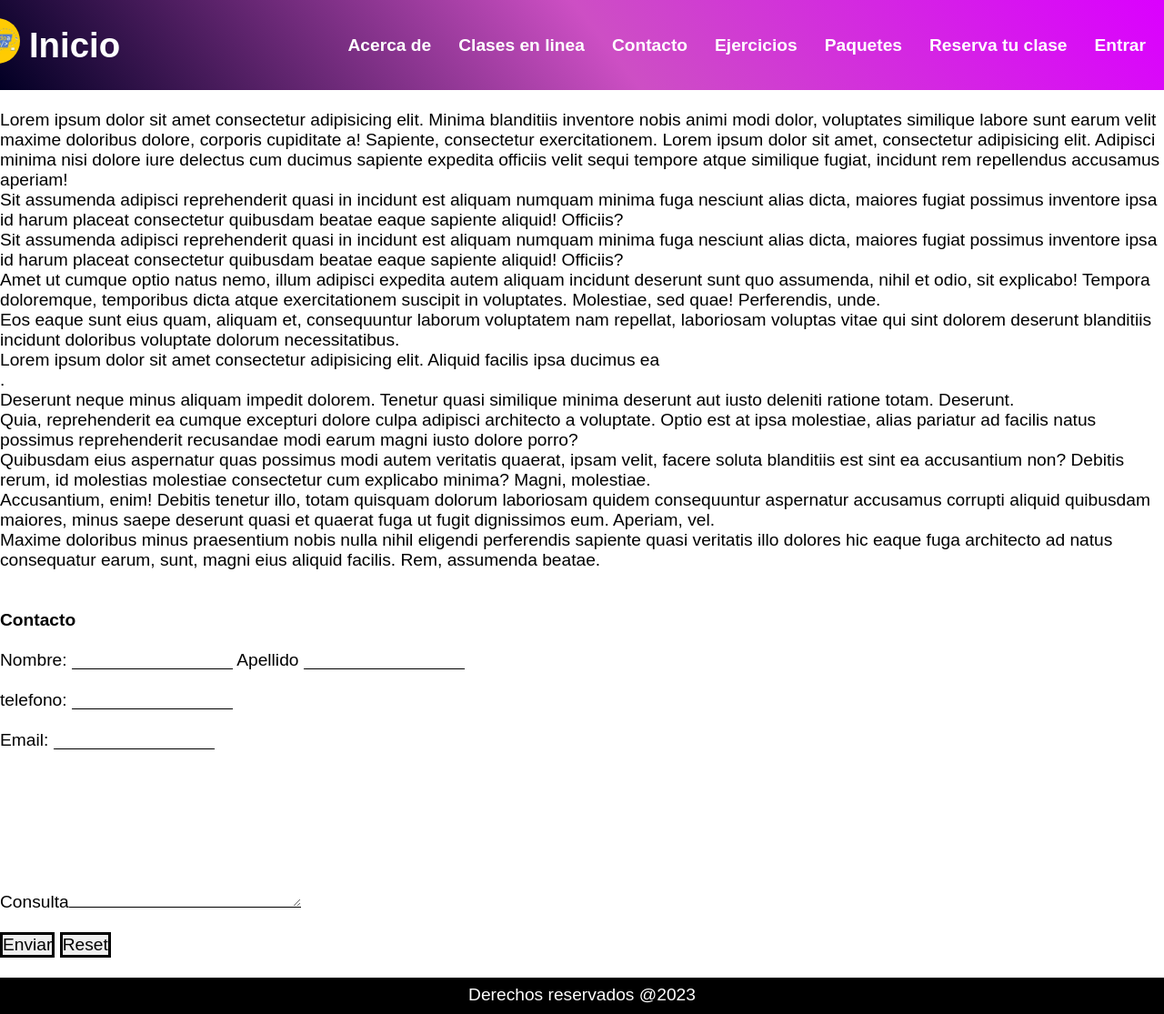
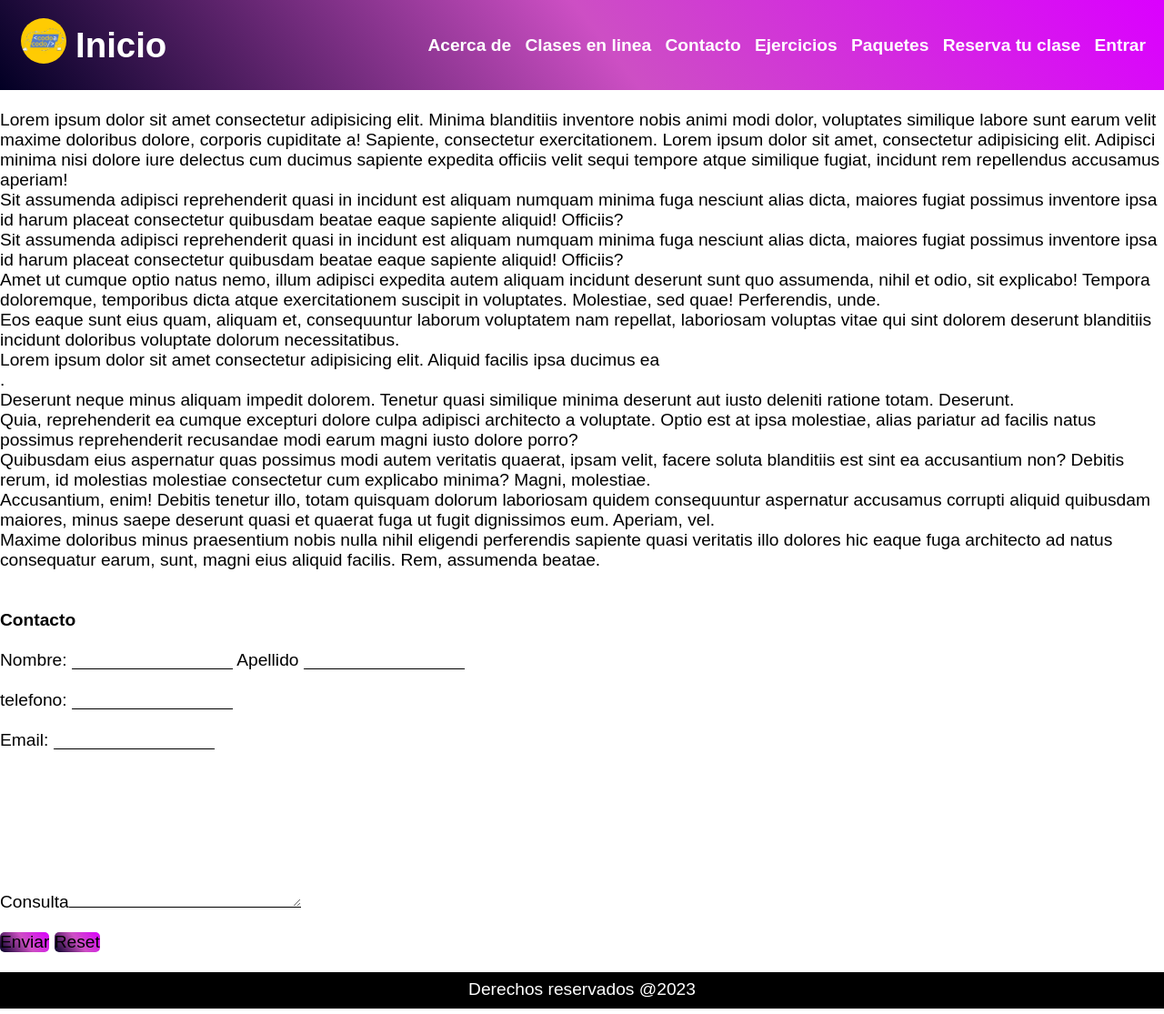
Before and after one commit to galmiron86/tpo-ultimo, a plain HTML site: page index.html in a window 1280 px wide. Shown: the whole page at 91% size. Drawn offline with Linux system fonts and the light colour scheme.

Commit message:
ulti 28/08

```diff
--- a/index.html
+++ b/index.html
@@ -1,11 +1,13 @@
 <!DOCTYPE html>
 <html lang="en">
+
 <head>
     <meta charset="UTF-8">
     <meta name="viewport" content="width=device-width, initial-scale=1.0">
     <link rel="stylesheet" href="style.css">
     <title>Tpo</title>
 </head>
+
 <body>
     <header>
         <div class="logo">
@@ -13,31 +15,52 @@
             <p>Inicio</p>
         </div>
         <nav>
-        <ul>
-            <li><a href="template/acerca-de.html">Acerca de</a></li>
-            <li><a href="template/clases-en-linea.html">Clases en linea</a></li>
-            <li><a href="#section1">Contacto</a></li>
-            <li><a href="template/ejercicios.html">Ejercicios</a></li>
-            <li><a href="template/paquetes.html">Paquetes</a></li>
-            <li><a href="template/reserva.html">Reserva tu clase</a></li>
-            <li><a href="template/entrar.html">Entrar</a></li>
-        </ul>
+
+            <a href="template/acerca-de.html">Acerca de</a>
+            <a href="template/clases-en-linea.html">Clases en linea</a>
+            <a href="#section1">Contacto</a>
+            <a href="template/ejercicios.html">Ejercicios</a>
+            <a href="template/paquetes.html">Paquetes</a>
+            <a href="template/reserva.html">Reserva tu clase</a>
+            <a href="template/entrar.html">Entrar</a>
+
         </nav>
     </header>
     <main>
         <p><br>
-        Lorem ipsum dolor sit amet consectetur adipisicing elit. Minima blanditiis inventore nobis animi modi dolor, voluptates similique labore sunt earum velit maxime doloribus dolore, corporis cupiditate a! Sapiente, consectetur exercitationem.
-        Lorem ipsum dolor sit amet, consectetur adipisicing elit. Adipisci minima nisi dolore iure delectus cum ducimus sapiente expedita officiis velit sequi tempore atque similique fugiat, incidunt rem repellendus accusamus aperiam!
-        <p>Sit assumenda adipisci reprehenderit quasi in incidunt est aliquam numquam minima fuga nesciunt alias dicta, maiores fugiat possimus inventore ipsa id harum placeat consectetur quibusdam beatae eaque sapiente aliquid! Officiis?
-        <p>Sit assumenda adipisci reprehenderit quasi in incidunt est aliquam numquam minima fuga nesciunt alias dicta, maiores fugiat possimus inventore ipsa id harum placeat consectetur quibusdam beatae eaque sapiente aliquid! Officiis?</p>
-        <p>Amet ut cumque optio natus nemo, illum adipisci expedita autem aliquam incidunt deserunt sunt quo assumenda, nihil et odio, sit explicabo! Tempora doloremque, temporibus dicta atque exercitationem suscipit in voluptates.
+            Lorem ipsum dolor sit amet consectetur adipisicing elit. Minima blanditiis inventore nobis animi modi dolor,
+            voluptates similique labore sunt earum velit maxime doloribus dolore, corporis cupiditate a! Sapiente,
+            consectetur exercitationem.
+            Lorem ipsum dolor sit amet, consectetur adipisicing elit. Adipisci minima nisi dolore iure delectus cum
+            ducimus sapiente expedita officiis velit sequi tempore atque similique fugiat, incidunt rem repellendus
+            accusamus aperiam!
+        <p>Sit assumenda adipisci reprehenderit quasi in incidunt est aliquam numquam minima fuga nesciunt alias dicta,
+            maiores fugiat possimus inventore ipsa id harum placeat consectetur quibusdam beatae eaque sapiente aliquid!
+            Officiis?
+        <p>Sit assumenda adipisci reprehenderit quasi in incidunt est aliquam numquam minima fuga nesciunt alias dicta,
+            maiores fugiat possimus inventore ipsa id harum placeat consectetur quibusdam beatae eaque sapiente aliquid!
+            Officiis?</p>
+        <p>Amet ut cumque optio natus nemo, illum adipisci expedita autem aliquam incidunt deserunt sunt quo assumenda,
+            nihil et odio, sit explicabo! Tempora doloremque, temporibus dicta atque exercitationem suscipit in
+            voluptates.
             Molestiae, sed quae! Perferendis, unde.</p>
-        <p>Eos eaque sunt eius quam, aliquam et, consequuntur laborum voluptatem nam repellat, laboriosam voluptas vitae qui sint dolorem deserunt blanditiis incidunt doloribus voluptate dolorum necessitatibus.</p>
-        <p>Lorem ipsum dolor sit amet consectetur adipisicing elit. Aliquid facilis ipsa ducimus ea</p>. <p>Deserunt neque minus aliquam impedit dolorem. Tenetur quasi similique minima deserunt aut iusto deleniti ratione totam. Deserunt.</p>
-        <p>Quia, reprehenderit ea cumque excepturi dolore culpa adipisci architecto a voluptate. Optio est at ipsa molestiae, alias pariatur ad facilis natus possimus reprehenderit recusandae modi earum magni iusto dolore porro?</p>
-        <p>Quibusdam eius aspernatur quas possimus modi autem veritatis quaerat, ipsam velit, facere soluta blanditiis est sint ea accusantium non? Debitis rerum, id molestias molestiae consectetur cum explicabo minima? Magni, molestiae.</p>
-        <p>Accusantium, enim! Debitis tenetur illo, totam quisquam dolorum laboriosam quidem consequuntur aspernatur accusamus corrupti aliquid quibusdam maiores, minus saepe deserunt quasi et quaerat fuga ut fugit dignissimos eum. Aperiam, vel.</p>
-        <p>Maxime doloribus minus praesentium nobis nulla nihil eligendi perferendis sapiente quasi veritatis illo dolores hic eaque fuga architecto ad natus consequatur earum, sunt, magni eius aliquid facilis. Rem, assumenda beatae.</p>
+        <p>Eos eaque sunt eius quam, aliquam et, consequuntur laborum voluptatem nam repellat, laboriosam voluptas vitae
+            qui sint dolorem deserunt blanditiis incidunt doloribus voluptate dolorum necessitatibus.</p>
+        <p>Lorem ipsum dolor sit amet consectetur adipisicing elit. Aliquid facilis ipsa ducimus ea</p>. <p>Deserunt
+            neque minus aliquam impedit dolorem. Tenetur quasi similique minima deserunt aut iusto deleniti ratione
+            totam. Deserunt.</p>
+        <p>Quia, reprehenderit ea cumque excepturi dolore culpa adipisci architecto a voluptate. Optio est at ipsa
+            molestiae, alias pariatur ad facilis natus possimus reprehenderit recusandae modi earum magni iusto dolore
+            porro?</p>
+        <p>Quibusdam eius aspernatur quas possimus modi autem veritatis quaerat, ipsam velit, facere soluta blanditiis
+            est sint ea accusantium non? Debitis rerum, id molestias molestiae consectetur cum explicabo minima? Magni,
+            molestiae.</p>
+        <p>Accusantium, enim! Debitis tenetur illo, totam quisquam dolorum laboriosam quidem consequuntur aspernatur
+            accusamus corrupti aliquid quibusdam maiores, minus saepe deserunt quasi et quaerat fuga ut fugit
+            dignissimos eum. Aperiam, vel.</p>
+        <p>Maxime doloribus minus praesentium nobis nulla nihil eligendi perferendis sapiente quasi veritatis illo
+            dolores hic eaque fuga architecto ad natus consequatur earum, sunt, magni eius aliquid facilis. Rem,
+            assumenda beatae.</p>
         <br><br>
         <section id="section1">
             <b class="contacto">Contacto</b><br><br>
@@ -80,4 +103,5 @@
         </p>
     </footer>
 </body>
+
 </html>
--- a/style.css
+++ b/style.css
@@ -31,12 +31,13 @@ header {
     font-size: 3vw;
     text-decoration: none;
     border-radius: 0% 10% 0% 10%;
-    width: 5vw;
+    width: 13vw;
     height: auto;
     display: flex;
     justify-content: center;
     align-items: center;
     gap: 10px;
+
 }
 
 .logo p {
@@ -49,14 +50,6 @@ nav ul {
     display: flex;
     margin: 0;
     padding: 0;
-}
-
-nav ul li {
-    margin-right: 20px;
-}
-
-nav ul li:last-child {
-    margin-right: 0;
 }
 
 nav a {
@@ -81,10 +74,11 @@ footer{
 }
 
 .boton-enviar {
-    border-color: rgb(255, 0, 8);
+    background: linear-gradient(52deg, rgba(2,0,36,1) 0%, rgba(187,16,175,0.7364746945898779) 52%, rgba(219,0,255,1) 100%);
     font-size: 1.5vw;
-    border: solid;
+    border: none;
     opacity: 0px 0px 0px 3px;
+    border-radius: 5px;
 
 
 }
```
Lines whose indentation alone changed are shown as unchanged.
